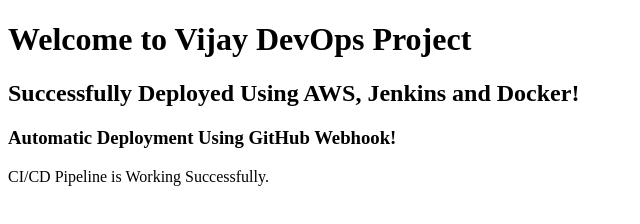
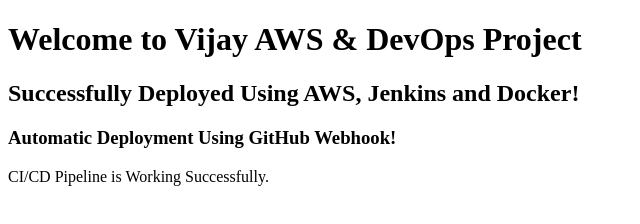
Before and after one commit to Vijay-cm/devops-project, a plain HTML site: page index.html in a window 1280 px wide. Shown: the whole page, without its empty margins (0-640 px from the left). Drawn offline with Linux system fonts and the light colour scheme.

Commit message:
Update index.html

```diff
--- a/index.html
+++ b/index.html
@@ -4,7 +4,7 @@
     <title>My DevOps Project</title>
 </head>
 <body>
-    <h1>Welcome to Vijay DevOps Project</h1>
+    <h1>Welcome to Vijay AWS & DevOps Project</h1>
 
     <h2>Successfully Deployed Using AWS, Jenkins and Docker!</h2>
 
```
